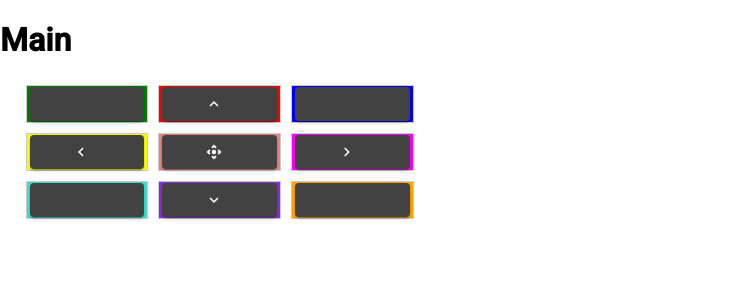
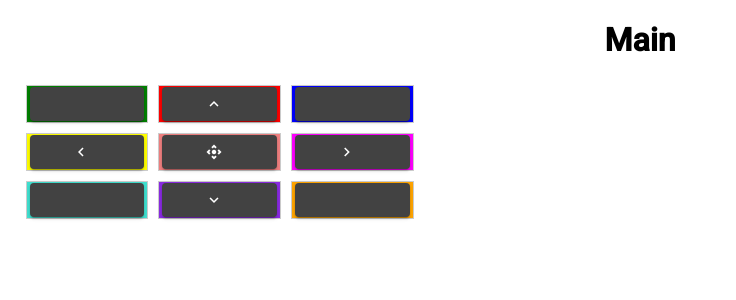
Before and after one commit to Real-VeerSandhu/Grid-Picture-Uploader, an Angular app: page / in a window 1280 px wide. Shown: the top 300 px of the page, without its empty margins (0-736 px from the left). Built offline with nearby package versions, Linux system fonts and the light colour scheme.

Commit message:
align h1

```diff
--- a/src/app/app.component.html
+++ b/src/app/app.component.html
@@ -1,4 +1,4 @@
-<h1>Main</h1>
+<h1 style="justify-self: center; align-self: center; justify-content: center; align-content: center;">Main</h1>
 
 
 <div class="grid" >
```
